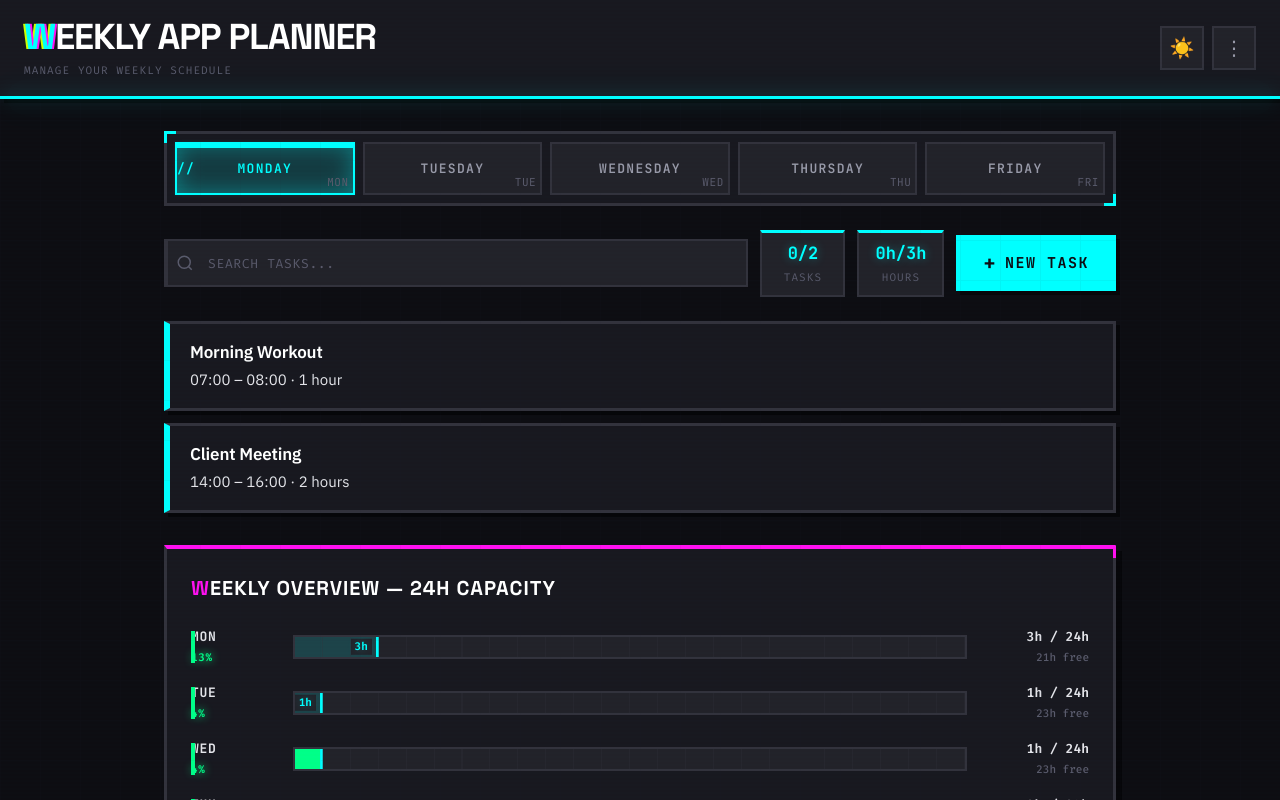
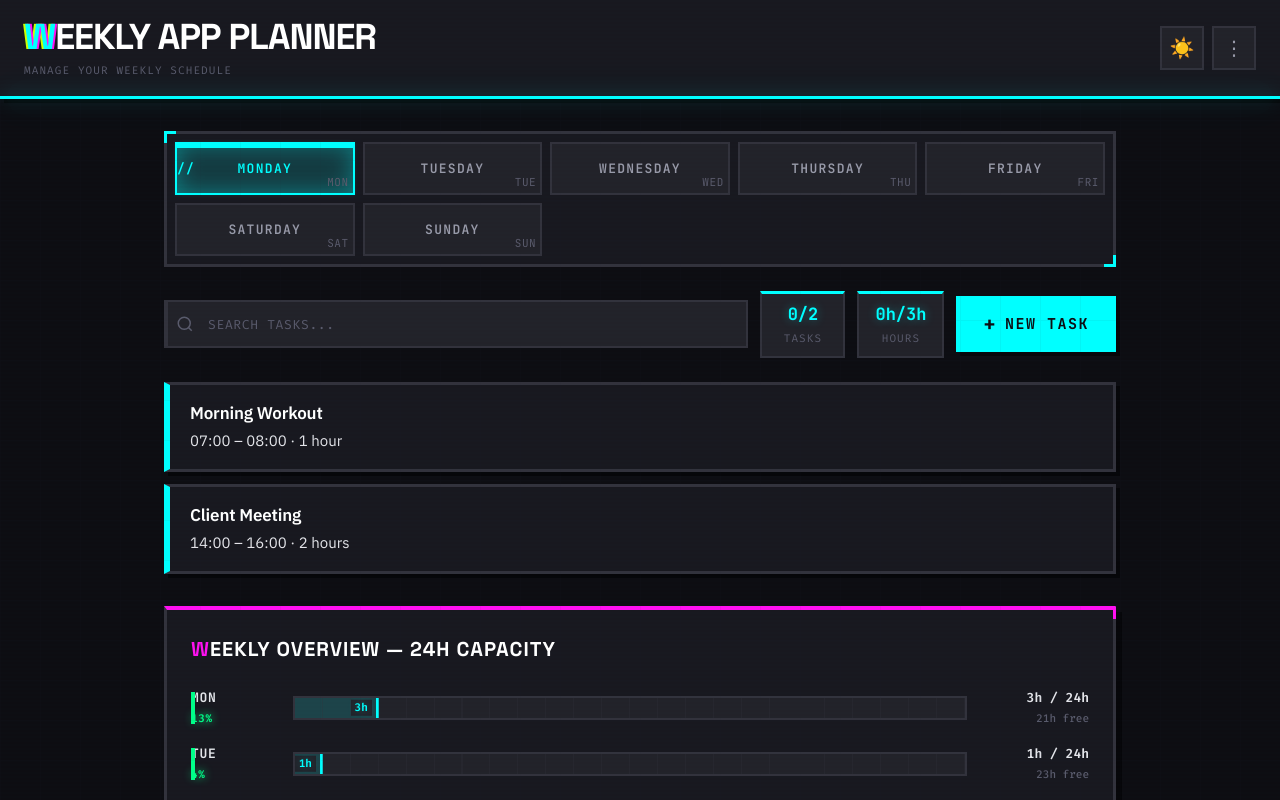
Before and after one commit to oguzcan-ayan/Weekly-Planner-App-Software-Persona-Frontend-Project, a React (Vite) app in the folder weekly-app-planner/: page / in a window 1280 px wide. Shown: the top 800 px of the page. Built offline with nearby package versions, Linux system fonts and the light colour scheme.

Commit message:
update-modals-and-daytabs

```diff
--- a/weekly-app-planner/src/components/AddTodoModal.tsx
+++ b/weekly-app-planner/src/components/AddTodoModal.tsx
@@ -1,7 +1,7 @@
 import { useState, useEffect } from "react";
 import { type Todo } from "../interfaces/todo";
 
-const days = ["Monday", "Tuesday", "Wednesday", "Thursday", "Friday"];
+const days = ["Monday", "Tuesday", "Wednesday", "Thursday", "Friday", "Saturday", "Sunday"];
 
 interface Props {
   defaultDay: string
--- a/weekly-app-planner/src/components/DayTabs.tsx
+++ b/weekly-app-planner/src/components/DayTabs.tsx
@@ -1,4 +1,4 @@
-const days = ["Monday", "Tuesday", "Wednesday", "Thursday", "Friday"];
+const days = ["Monday", "Tuesday", "Wednesday", "Thursday", "Friday", "Saturday", "Sunday"];
 
 interface Props {
   activeDay: string
--- a/weekly-app-planner/src/components/EditTodoModal.tsx
+++ b/weekly-app-planner/src/components/EditTodoModal.tsx
@@ -1,7 +1,7 @@
-import { useState, useEffect } from "react"
-import { type Todo } from "../interfaces/todo"
+import { useState, useEffect } from "react";
+import { type Todo } from "../interfaces/todo";
 
-const days = ["Monday", "Tuesday", "Wednesday", "Thursday", "Friday"]
+const days = ["Monday", "Tuesday", "Wednesday", "Thursday", "Friday", "Saturday", "Sunday"];
 
 interface Props {
   todo: Todo
--- a/weekly-app-planner/src/components/WeeklyChart.tsx
+++ b/weekly-app-planner/src/components/WeeklyChart.tsx
@@ -1,6 +1,6 @@
 import { type Todo } from "../interfaces/todo";
 
-const days = ["Monday", "Tuesday", "Wednesday", "Thursday", "Friday"];
+const days = ["Monday", "Tuesday", "Wednesday", "Thursday", "Friday", "Saturday", "Sunday"];
 
 const WeeklyChart = ({ todos } : { todos: Todo[] }) => {
   return (
```
